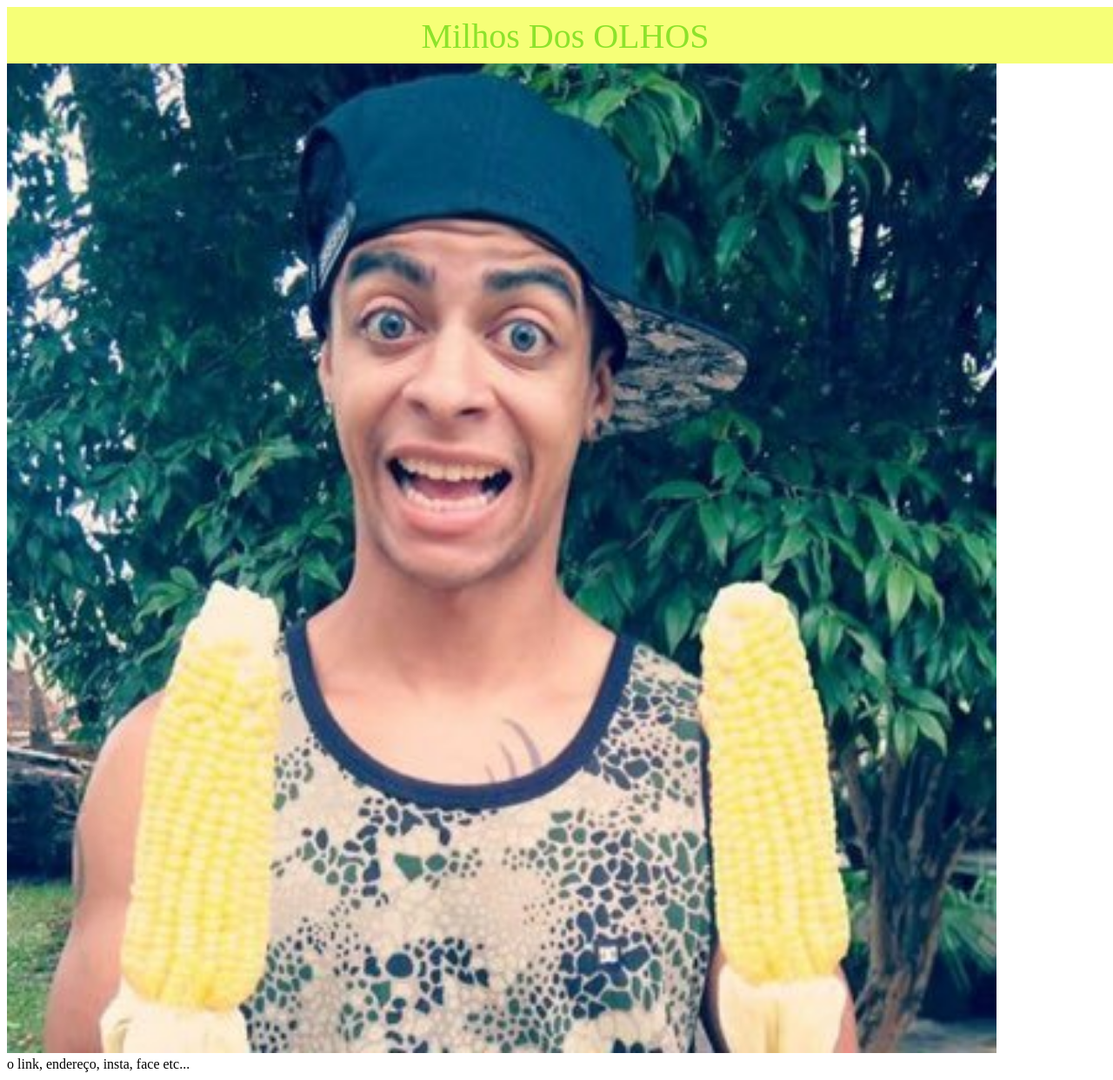
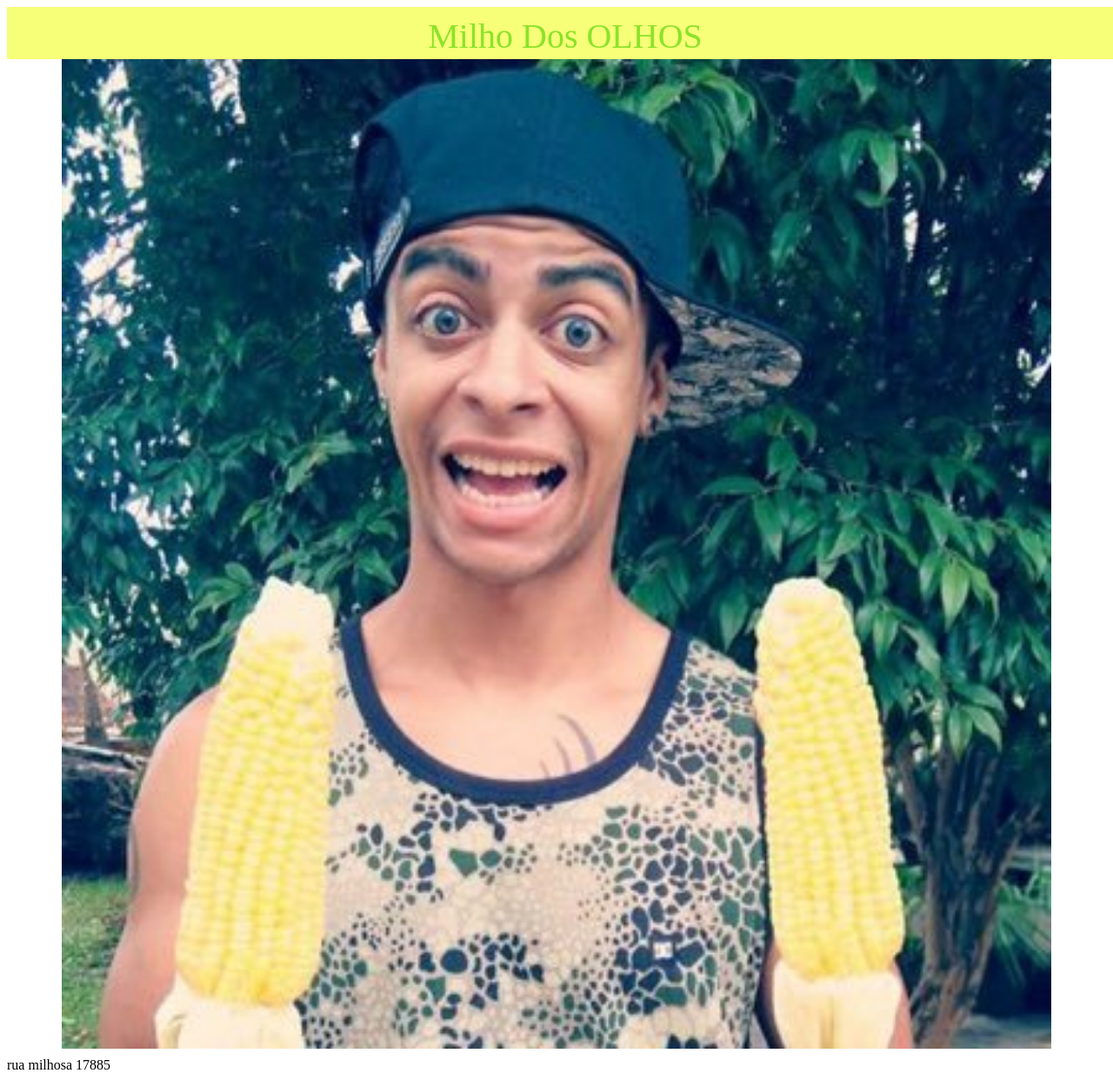
Before and after one commit to b3llYv/ciencia_comp, a plain HTML site: page 1 A sistemas/index.html in a window 1280 px wide. Shown: the whole page at 87% size. Drawn offline with Linux system fonts and the light colour scheme.

Commit message:
Add files via upload

```diff
--- a/1 A sistemas/index.html
+++ b/1 A sistemas/index.html
@@ -1,9 +1,7 @@
 <!DOCTYPE html>
 <html lang="pt_BR">
-
 <head>
     <meta charset="UTF-8">
-    <meta http-equiv="X-UA-Compatible" content="IE=edge">
     <meta name="viewport" content="width=device-width, initial-scale=1.0">
     <title>Isabelly</title>
     <link rel="stylesheet" href="styles.css">
@@ -11,17 +9,18 @@
 
 <body>
     <header>
-        <hl>Milhos Dos OLHOS</hl>
+        <span class="titulo">Milho Dos OLHOS</span>
     </header>
 
-    <div class="imagem">
-        <img src="/imagens/Everson-Zoio.jpg">
+    <div class="imagem_da_pagina">
+        <img src="/imagens/Everson-Zoio.jpg"> </a>
+        <br><span class="litle_imagem"></span>
+
     </div>
 
     <footer>
-         o link, endereço, insta, face etc...
+             rua milhosa 17885
     </footer>
 
 </body>
-
 </html>
--- a/1 A sistemas/styles.css
+++ b/1 A sistemas/styles.css
@@ -6,7 +6,7 @@ header{
    font-size: 40px;
    color: rgb(141, 226, 43);
    width: 100%;
-   height: 45px;
+   height: 40px;
    text-align: center;
    padding: 10px;
 
@@ -14,9 +14,16 @@ header{
 .imagem_da_pagina{
    text-align: center;
 
+
 }
 img{
    width: 90%;
    height: auto;
 
 }
+
+
+div{
+    text-align: center;
+    font-size: 40px;
+}
```
Also changed, not shown: 1 A sistemas/imagens/images.jpeg (added).
